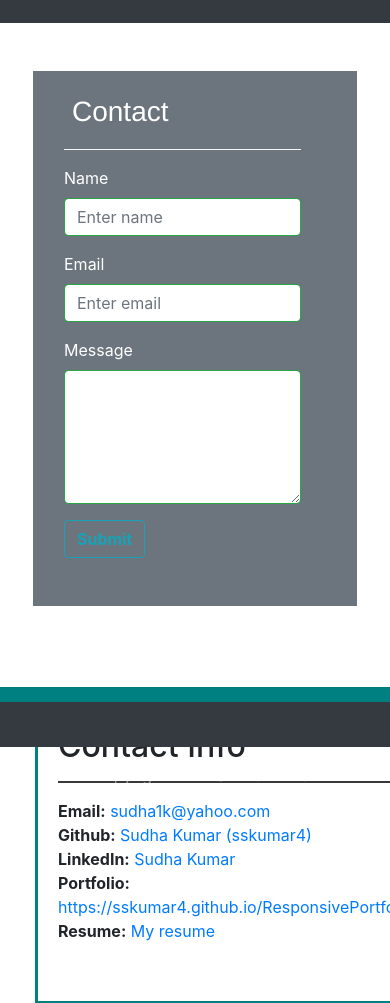
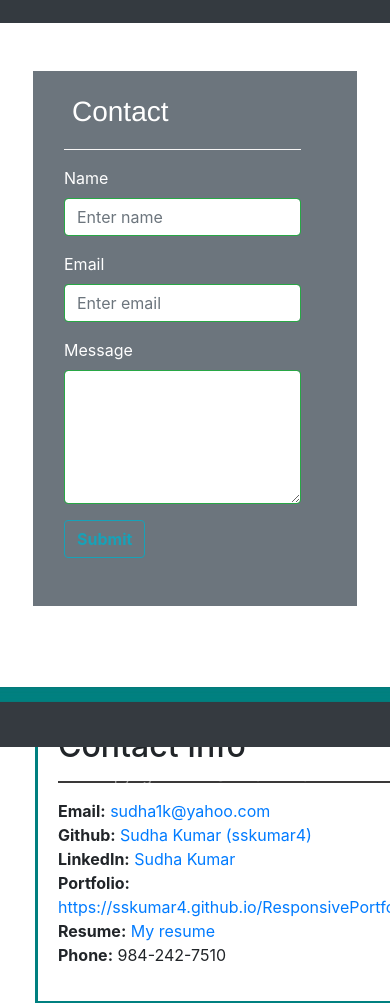
Before and after one commit to sskumar4/ResponsivePortfolio, a plain HTML site: page contact.html in a window 390 px wide. Shown: the part 97-1100 px from the top of the page. Drawn offline with nearby package versions, Linux system fonts and the light colour scheme.

Commit message:
added phone

```diff
--- a/contact.html
+++ b/contact.html
@@ -101,6 +101,7 @@
                             <li><strong>LinkedIn:</strong> <a href="https://www.linkedin.com/in/sudha-s-kumar">Sudha Kumar</a></li>
                             <li><strong>Portfolio:</strong> <a href="https://sskumar4.github.io/ResponsivePortfolio">https://sskumar4.github.io/ResponsivePortfolio</a></li>
                             <li><strong>Resume:</strong> <a href="./assets/Resume_SudhaKumar_52720.pdf">My resume</a></li>
+                            <li><strong>Phone:</strong> 984-242-7510</li>
                         </ul>
                     </div>
                 </div>
```
Also changed, not shown: index.html (+1 -0 lines), portfolio.html (+1 -0 lines).
